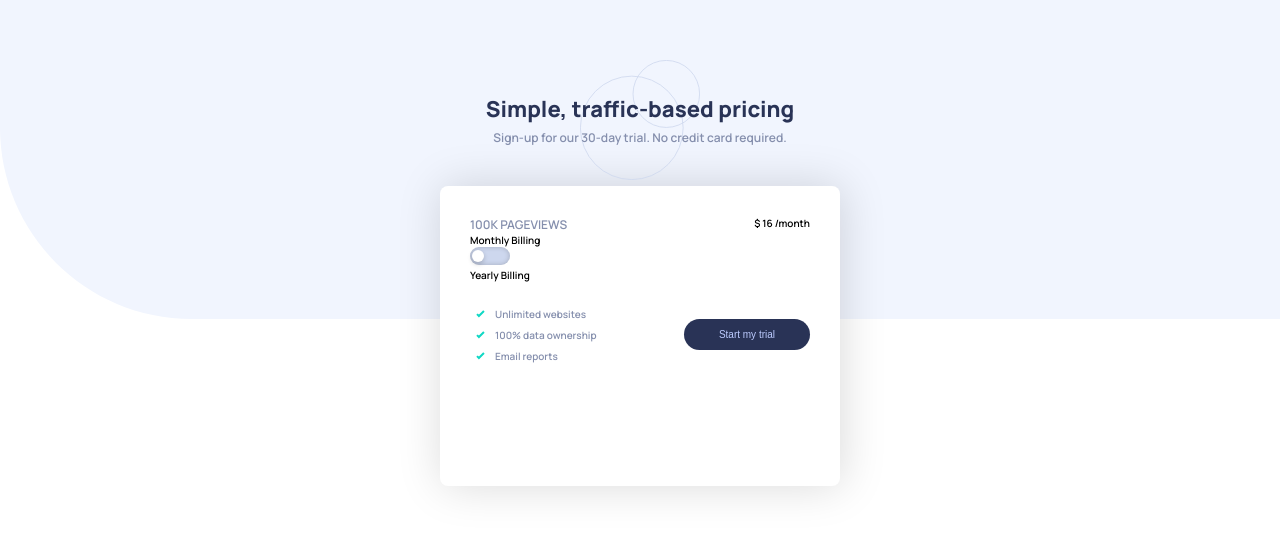
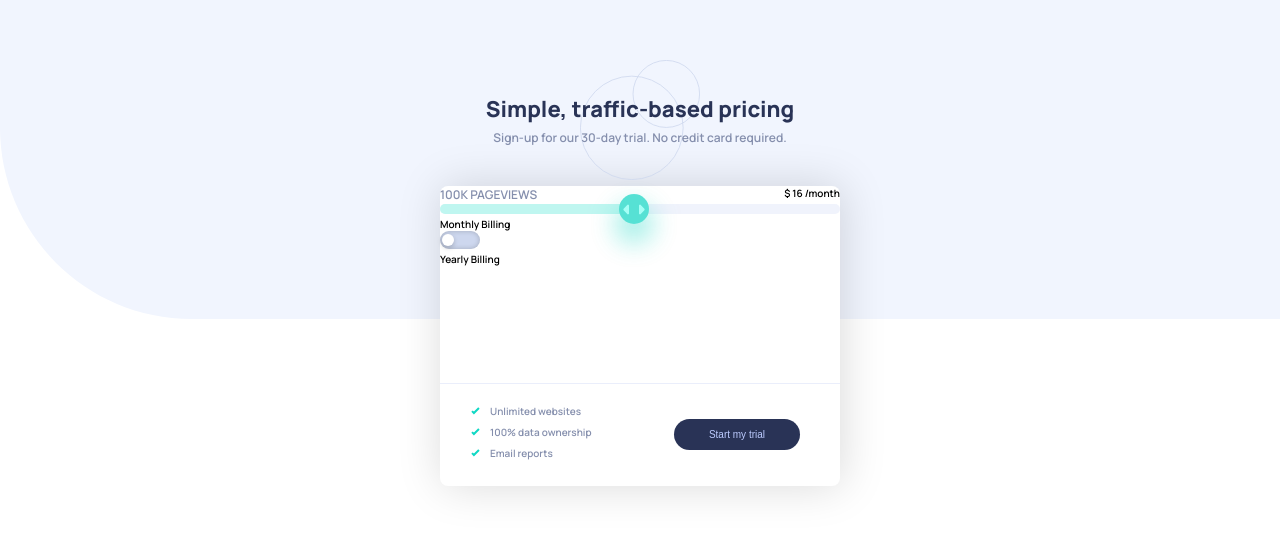
Before and after one commit to Barna-Molnar/imteractive-pricing-component-react, a React (Create React App) app: page / in a window 1280 px wide. Shown: the part 130-664 px from the top of the page. Built offline with nearby package versions, Linux system fonts and the light colour scheme.

Commit message:
Creating Custom Slider+Functionality

```diff
--- a/src/components/Footer.jsx
+++ b/src/components/Footer.jsx
@@ -2,11 +2,10 @@ import React from 'react';
 import styled from 'styled-components';
 
 const FooterStyles = styled.div`
+  padding: 2rem 4rem;
   height: calc(100% / 3);
   display: flex;
-
   justify-content: space-between;
-  padding: 2.5rem 0 0rem 1.5rem;
 
   ul li {
     color: var(--grayish-blue-text);
--- a/src/components/PricingComponent.jsx
+++ b/src/components/PricingComponent.jsx
@@ -1,18 +1,23 @@
-import React from 'react';
+import React, { useState } from 'react';
 import styled from 'styled-components';
 import Footer from './Footer';
 import ToggleButton from './ToggleButton';
 import check from '../images/icon-check.svg';
+import Slider from './Slider';
 
 const PricingComponentStyles = styled.div`
-  padding: 3rem 3rem;
-  /* display: flex;
-  flex-direction: column; */
+  img {
+    width: 50px;
+  }
   background-color: var(--component-background);
   height: 300px;
   width: 400px;
   box-shadow: 2px 0px 45px rgba(0, 0, 0, 0.15);
   border-radius: 8px;
+  .container {
+    width: 100%;
+    height: 66%;
+    border-bottom: 1px solid var(--color-empty-slider-bar);
     .header {
       display: flex;
       justify-content: space-between;
@@ -26,26 +31,28 @@ const PricingComponentStyles = styled.div`
     .payment {
       //switch button
     }
-  img {
-    width: 100px;
   }
 `;
 
 export default function PricingComponent() {
+  const [sliderValue, setSliderValue] = useState(16);
   return (
     <PricingComponentStyles>
+      {/* <img src={IconSlider} alt="" /> */}
+      <div className="container">
         <div className="header">
           <p className="header__pageView">100k Pageviews</p>
           <p className="header__month">
-          <span className="cost"> $ 16 </span>
+            <span className="cost"> $ {sliderValue} </span>
             /month
           </p>
         </div>
-
+        <Slider sliderValue={sliderValue} setSliderValue={setSliderValue} />
         <div className="payment">
           <p className="payment--type">Monthly Billing</p>
           <ToggleButton />
           <p className="payment--type">Yearly Billing</p>
+        </div>
       </div>
 
       <Footer checkImg={check} />
--- a/src/components/Slider.jsx
+++ b/src/components/Slider.jsx
@@ -1,9 +1,69 @@
-import React from 'react';
+import React, { useState } from 'react';
+import styled from 'styled-components';
+import IconSlider from '../images/icon-slider.svg';
 
-export default function Slider() {
+const SliderStyles = styled.div`
+  width: 100%;
+  .slidecontainer {
+    width: 100%;
+
+    .slider {
+      position: relative;
+      -webkit-appearance: none;
+      width: 100%;
+      height: 10px;
+      border-radius: 5px;
+      background: var(--color-empty-slider-bar);
+      outline: none;
+      opacity: 0.7;
+      -webkit-transition: 0.2s;
+      transition: opacity 0.2s;
+    }
+    .slider:before {
+      content: '';
+      position: absolute;
+      top: 0;
+      left: 0;
+      height: 10px;
+      border-radius: 5px;
+      width: ${(props) => (100 / 32) * props.sliderValue}%;
+      /* width: 50%; */
+      background-color: var(--soft-cyan);
+      z-index: -1;
+    }
+
+    .slider::-webkit-slider-thumb {
+      -webkit-appearance: none;
+      appearance: none;
+      width: 23px;
+      height: 24px;
+      border: 0;
+      padding: 1.5rem;
+      border-radius: 100rem;
+      background: url(${IconSlider}) no-repeat center;
+      background-color: var(--dark-cyan-slider);
+      cursor: pointer;
+      box-shadow: 0 15px 25px 5px hsla(174, 86%, 45%, 0.5);
+      z-index: 0;
+    }
+  }
+`;
+
+export default function Slider({ sliderValue, setSliderValue }) {
   return (
-    <div>
-      <div className="slider">SLIDER</div>
-    </div>
+    <SliderStyles sliderValue={sliderValue}>
+      <div className="slidecontainer">
+        <input
+          type="range"
+          min="1"
+          max="32"
+          defaultValue={sliderValue}
+          step="1"
+          className="slider"
+          id="myRange"
+          onChange={(e) => setSliderValue(e.target.value)}
+        />
+      </div>
+    </SliderStyles>
   );
 }
--- a/src/style/GlobalStyle.js
+++ b/src/style/GlobalStyle.js
@@ -52,7 +52,7 @@ const GlobalStyles = createGlobalStyle`
     text-decoration: none;
   }
   img, svg{
-    width: 100%;
+
     object-fit: cover;
   }
   button{
```
Lines whose indentation alone changed are shown as unchanged.
